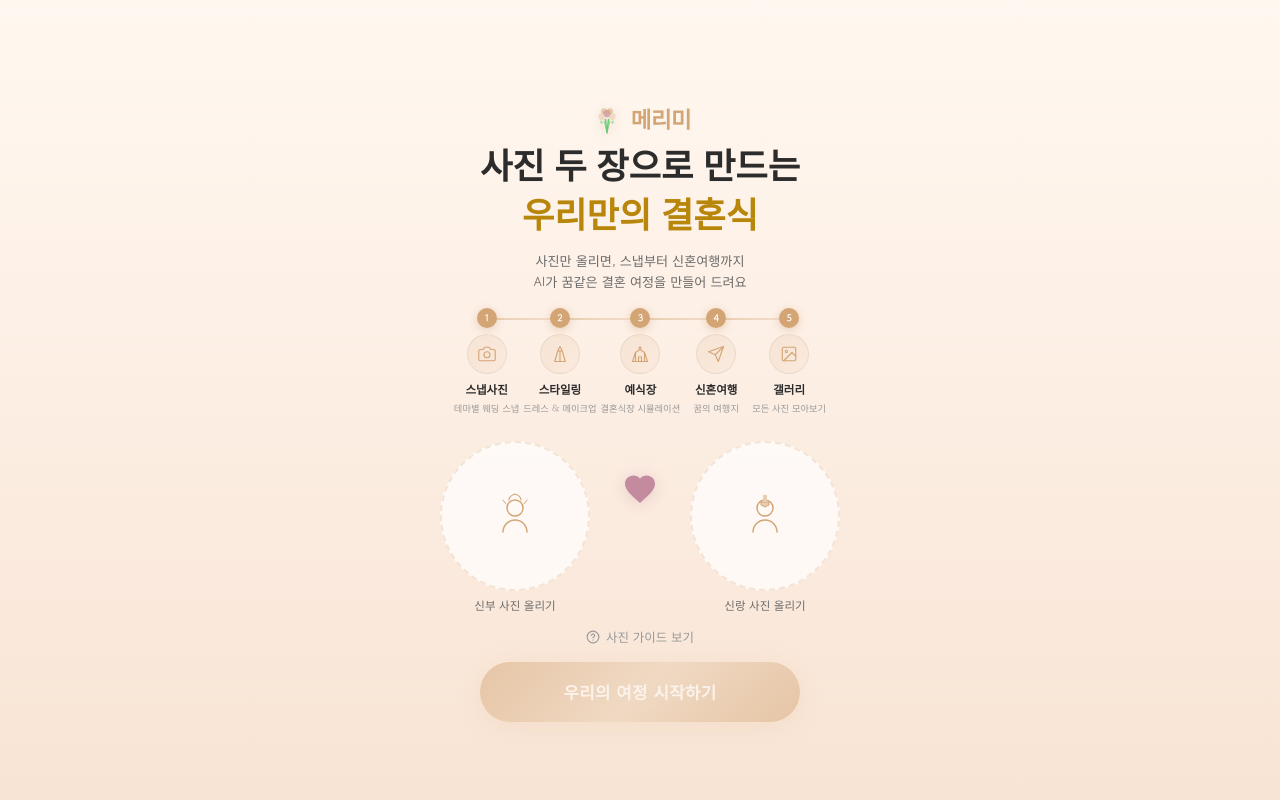
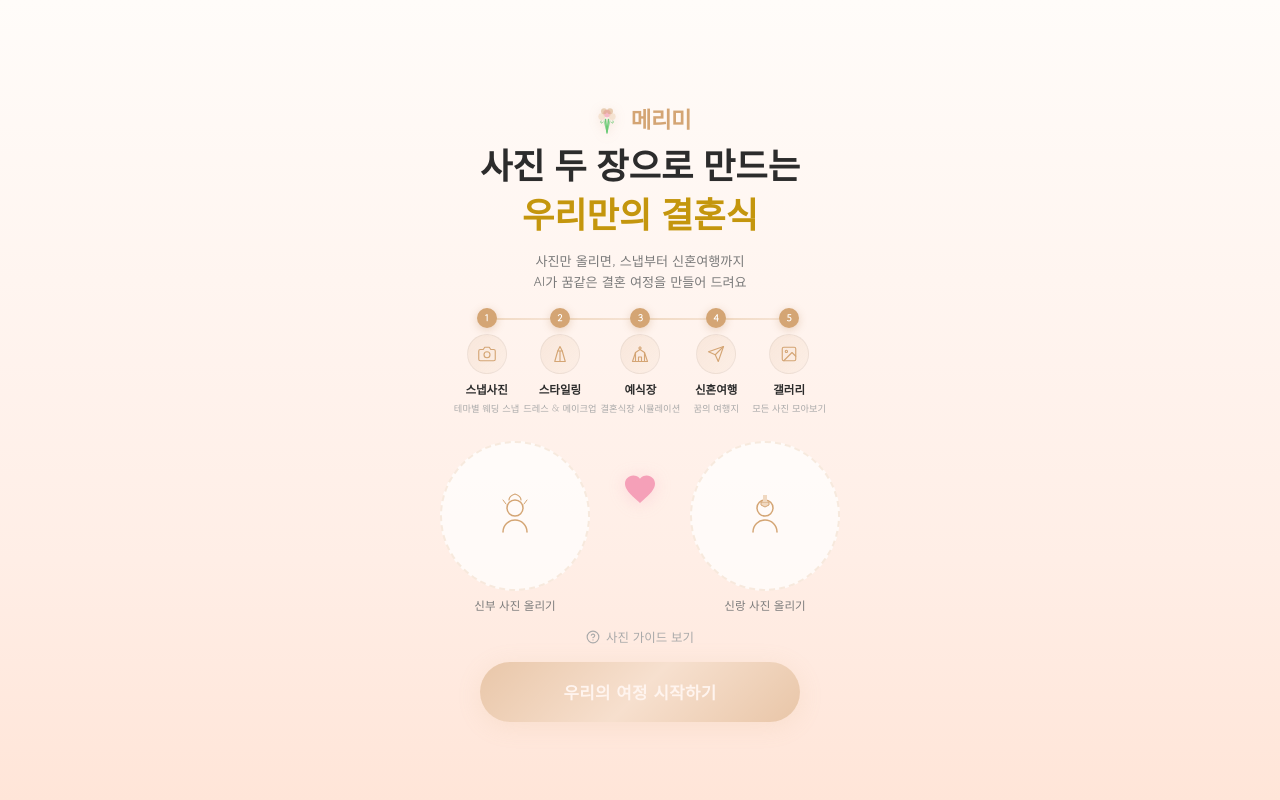
Before and after one commit to gmbro/merryme, a Next.js app: page / in a window 1280 px wide. Shown: the top 800 px of the page. Built offline with nearby package versions, Linux system fonts and the light colour scheme; a web font is replaced by a local one.

Commit message:
design: 밝은 벚꽃 톤앤매너 + 벚꽃잎 35개 애니메이션 강화

```diff
--- a/src/app/globals.css
+++ b/src/app/globals.css
@@ -7,40 +7,40 @@
 
 /* --- CSS Variables --- */
 :root {
-  /* Colors – warm wedding palette */
+  /* Colors – bright cherry blossom wedding palette */
   --color-primary: #D4A574;
   --color-primary-hover: #C49464;
-  --color-primary-light: #E8CDB0;
-  --color-primary-glow: rgba(212, 165, 116, 0.4);
+  --color-primary-light: #F0D8C0;
+  --color-primary-glow: rgba(212, 165, 116, 0.3);
 
-  --color-secondary: #F5E6D3;
-  --color-accent: #C48B9F;
-  --color-accent-light: #E8B4C8;
-  --color-accent-glow: rgba(196, 139, 159, 0.35);
+  --color-secondary: #FFF0E8;
+  --color-accent: #F5A0B8;
+  --color-accent-light: #FFC8D8;
+  --color-accent-glow: rgba(245, 160, 184, 0.3);
 
-  --color-bg-cream: #FFF8F0;
-  --color-bg-warm: #FDF5EC;
+  --color-bg-cream: #FFFAF6;
+  --color-bg-warm: #FFF6F0;
   --color-bg-dark: #1A1A2E;
   --color-bg-dark-card: #232340;
 
   --color-text-primary: #2C2C2C;
-  --color-text-secondary: #6B6B6B;
-  --color-text-light: #999999;
-  --color-text-gold: #B8860B;
+  --color-text-secondary: #7A7A7A;
+  --color-text-light: #AAAAAA;
+  --color-text-gold: #C4960D;
   --color-text-white: #FAFAFA;
 
-  --color-border: rgba(212, 165, 116, 0.25);
-  --color-border-light: rgba(0, 0, 0, 0.06);
+  --color-border: rgba(212, 165, 116, 0.2);
+  --color-border-light: rgba(0, 0, 0, 0.05);
 
   --color-success: #6BCB77;
   --color-error: #E85D5D;
 
   /* Gradients */
-  --gradient-gold: linear-gradient(135deg, #D4A574 0%, #E8CDB0 50%, #D4A574 100%);
-  --gradient-rose: linear-gradient(135deg, #C48B9F 0%, #E8B4C8 100%);
-  --gradient-hero: linear-gradient(180deg, #FFF8F0 0%, #FDF0E6 40%, #F8E4D4 100%);
+  --gradient-gold: linear-gradient(135deg, #D4A574 0%, #F0D8C0 50%, #D4A574 100%);
+  --gradient-rose: linear-gradient(135deg, #F5A0B8 0%, #FFC8D8 100%);
+  --gradient-hero: linear-gradient(180deg, #FFFCF9 0%, #FFF5F0 35%, #FFEEE6 70%, #FFE5D8 100%);
   --gradient-dark: linear-gradient(180deg, #1A1A2E 0%, #16213E 100%);
-  --gradient-glass: linear-gradient(135deg, rgba(255,255,255,0.15) 0%, rgba(255,255,255,0.05) 100%);
+  --gradient-glass: linear-gradient(135deg, rgba(255,255,255,0.25) 0%, rgba(255,255,255,0.08) 100%);
 
   /* Typography – 부드러운 서체 */
   --font-serif: 'Gowun Batang', 'Nanum Myeongjo', serif;
@@ -383,38 +383,59 @@ h4 { font-size: 1.15rem; }
 /* --- Petal Animation (Landing) --- */
 @keyframes petalFall {
   0% {
-    transform: translateY(-10vh) rotate(0deg) translateX(0);
+    transform: translateY(-5vh) rotate(0deg) translateX(0);
     opacity: 0;
   }
-  10% {
-    opacity: 0.6;
+  8% {
+    opacity: 0.8;
   }
-  90% {
-    opacity: 0.4;
+  25% {
+    transform: translateY(25vh) rotate(90deg) translateX(30px);
+  }
+  50% {
+    transform: translateY(50vh) rotate(180deg) translateX(-20px);
+  }
+  75% {
+    transform: translateY(75vh) rotate(270deg) translateX(40px);
+    opacity: 0.5;
   }
   100% {
-    transform: translateY(105vh) rotate(720deg) translateX(60px);
+    transform: translateY(105vh) rotate(360deg) translateX(-10px);
     opacity: 0;
   }
 }
 
 .petal {
   position: fixed;
-  top: 0;
-  width: 10px;
-  height: 10px;
-  background: var(--color-accent-light);
+  top: -15px;
+  width: 12px;
+  height: 12px;
+  background: #FFB7C5;
   border-radius: 50% 0 50% 50%;
   opacity: 0;
   pointer-events: none;
   z-index: 0;
   animation: petalFall linear infinite;
+  box-shadow: 0 0 4px rgba(255, 183, 197, 0.3);
 }
 
 .petal:nth-child(odd) {
-  background: var(--color-primary-light);
-  width: 8px;
-  height: 8px;
+  background: #FFCDD8;
+  width: 9px;
+  height: 9px;
+}
+
+.petal:nth-child(3n) {
+  background: #FFA8BE;
+  width: 14px;
+  height: 14px;
+  opacity: 0.9;
+}
+
+.petal:nth-child(4n+1) {
+  background: #FFD4E0;
+  width: 7px;
+  height: 7px;
 }
 
 /* --- Loader / Shimmer --- */
--- a/src/components/landing/Petals.tsx
+++ b/src/components/landing/Petals.tsx
@@ -10,16 +10,17 @@ export default function Petals() {
     const container = containerRef.current;
     if (!container) return;
 
-    const petalCount = 18;
+    const petalCount = 35;
     const petals: HTMLDivElement[] = [];
 
     for (let i = 0; i < petalCount; i++) {
       const petal = document.createElement('div');
       petal.className = 'petal';
       petal.style.left = `${Math.random() * 100}%`;
-      petal.style.animationDuration = `${8 + Math.random() * 12}s`;
-      petal.style.animationDelay = `${Math.random() * 10}s`;
-      petal.style.transform = `scale(${0.6 + Math.random() * 0.8})`;
+      petal.style.animationDuration = `${6 + Math.random() * 8}s`;
+      petal.style.animationDelay = `${Math.random() * 8}s`;
+      petal.style.transform = `scale(${0.5 + Math.random() * 1.0})`;
+      petal.style.opacity = `${0.4 + Math.random() * 0.6}`;
       container.appendChild(petal);
       petals.push(petal);
     }
```
